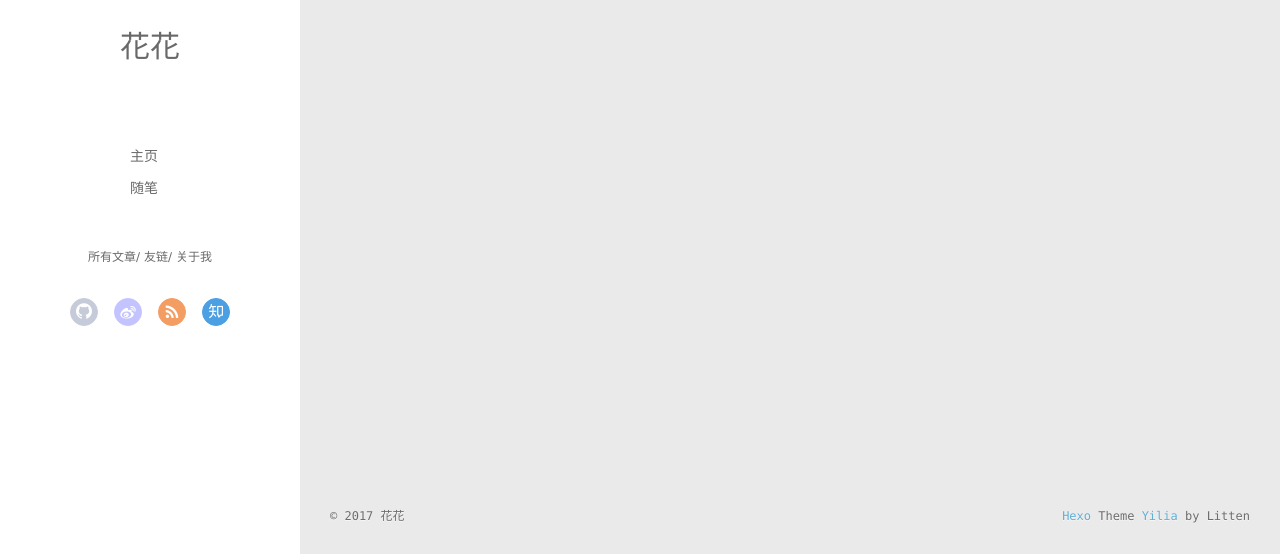
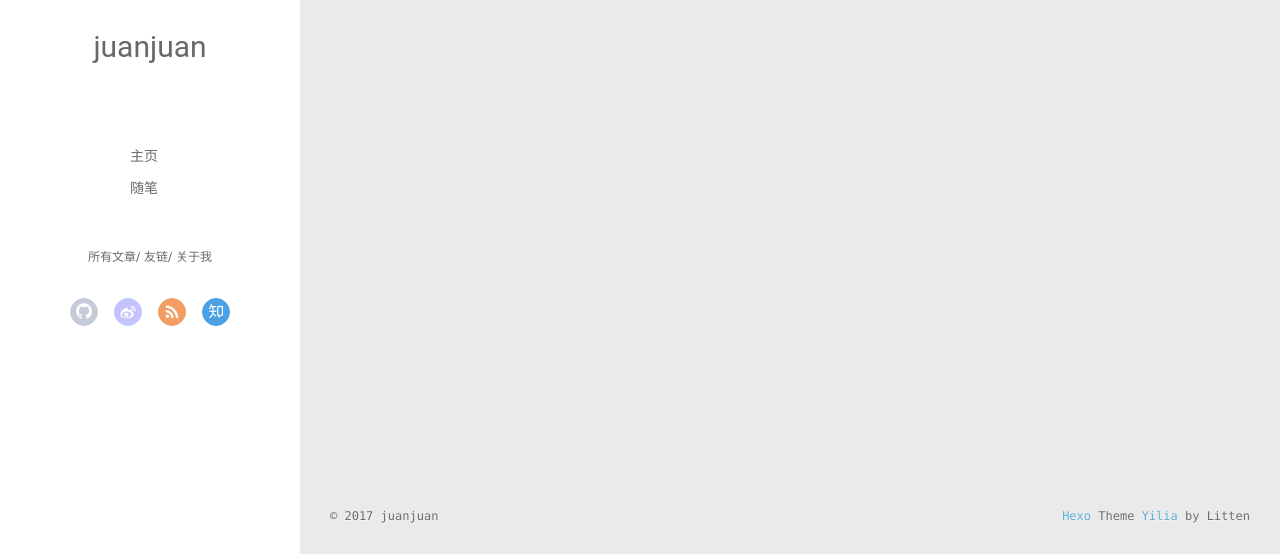
Before and after one commit to unjue/unjue.github.io, a plain HTML site: page archives/index.html in a window 1280 px wide. Shown: the part 243-797 px from the top of the page. Drawn offline with Linux system fonts and the light colour scheme; no server answers.

Commit message:
Site updated: 2017-11-18 16:13:34

```diff
--- a/archives/index.html
+++ b/archives/index.html
@@ -45,7 +45,7 @@
 			<img src="/img/avater.jpg" class="js-avatar">
 		</a>
 		<hgroup>
-		  <h1 class="header-author"><a href="/">花花</a></h1>
+		  <h1 class="header-author"><a href="/">juanjuan</a></h1>
 		</hgroup>
 
 
@@ -103,7 +103,7 @@
 				<img src="/img/avater.jpg" class="js-avatar">
 			</div>
 			<hgroup>
-			  <h1 class="header-author js-header-author">花花</h1>
+			  <h1 class="header-author js-header-author">juanjuan</h1>
 			</hgroup>
 
 
@@ -228,7 +228,7 @@
   <div class="outer">
     <div id="footer-info">
     	<div class="footer-left">
-    		&copy; 2017 花花
+    		&copy; 2017 juanjuan
     	</div>
       	<div class="footer-right">
       		<a href="http://hexo.io/" target="_blank">Hexo</a>  Theme <a href="https://github.com/litten/hexo-theme-yilia" target="_blank">Yilia</a> by Litten
```
Also changed, not shown: 2017/11/18/hello-world/index.html (+3 -3 lines), 2017/11/18/test/index.html (+3 -3 lines), archives/2017/11/index.html (+3 -3 lines), archives/2017/index.html (+3 -3 lines), index.html (+3 -3 lines).
